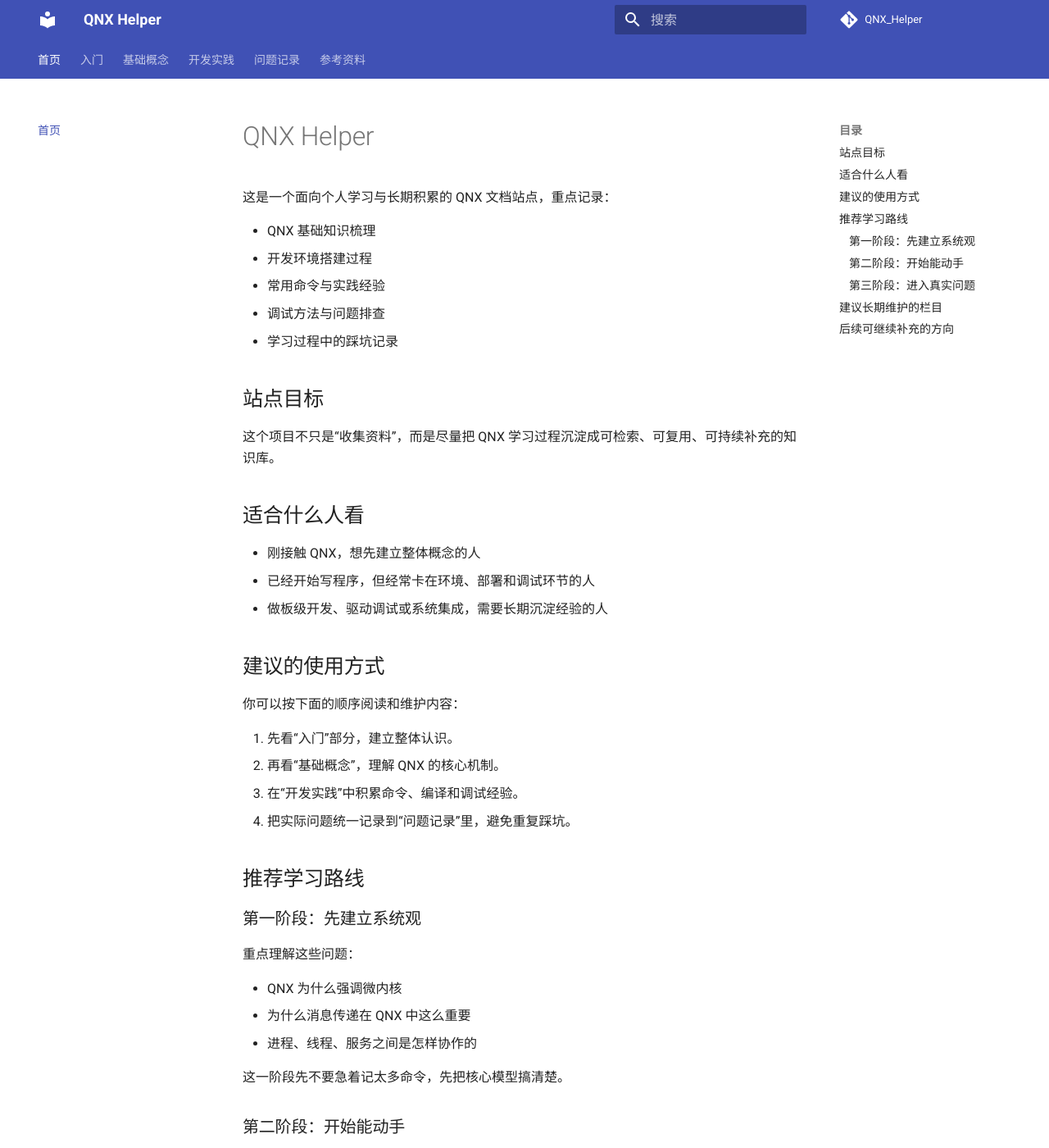
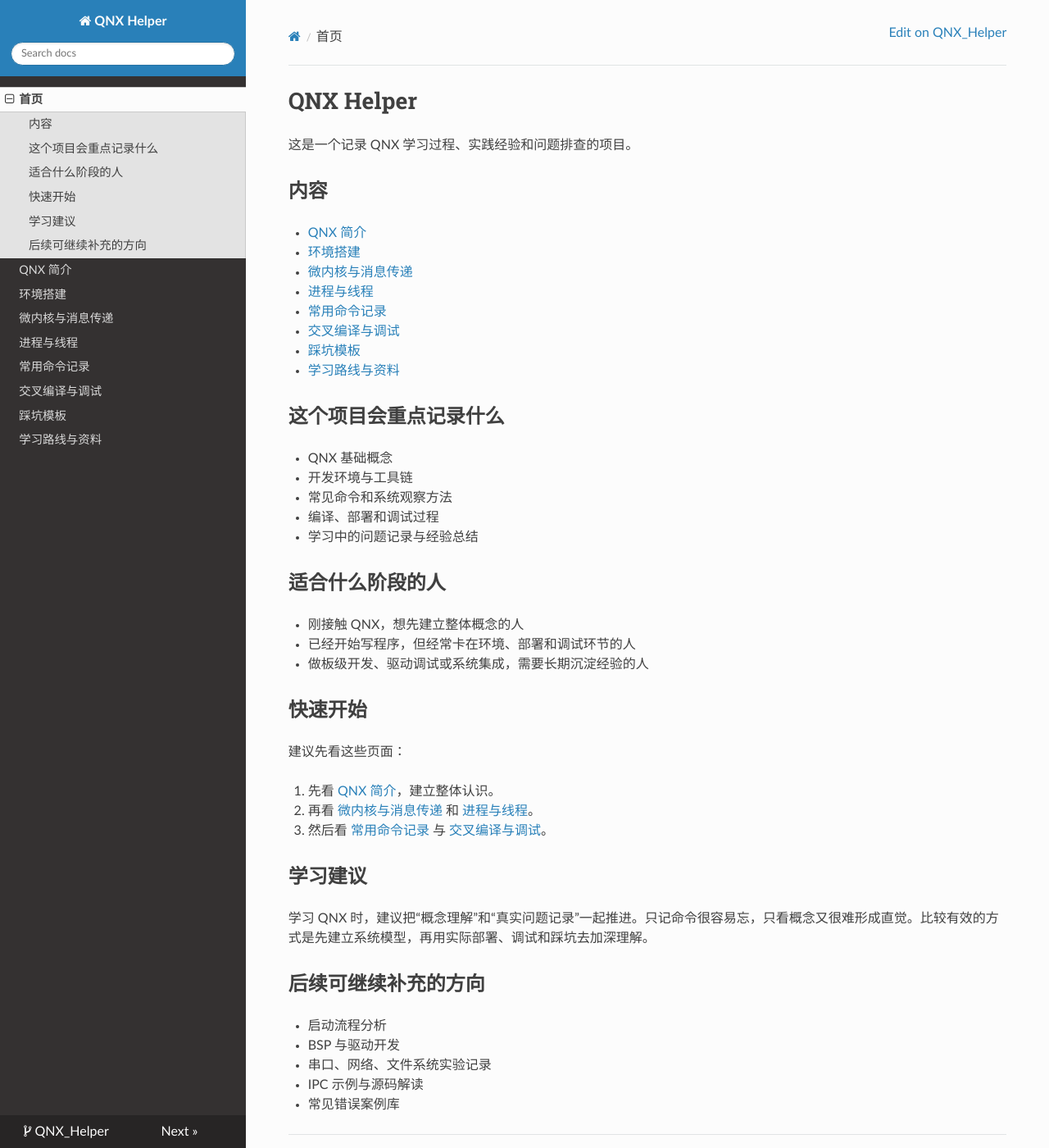
Before and after one commit to SwartzMss/QNX_Helper, an MkDocs documentation site: the page built from docs/index.md, in a window 1280 px wide and 1400 px high. Shown: the whole window at 82% size. Built offline with MkDocs 1.6.1, drawn with Linux system fonts in a browser that asks for light colours; nearby versions of some CDN libraries; comment, search, counter and statistics services are not loaded; some of the changed text lies outside the part shown.

Commit message:
Align docs site style with RaspberryPier

```diff
--- a/docs/index.md
+++ b/docs/index.md
@@ -1,63 +1,43 @@
 # QNX Helper
 
-这是一个面向个人学习与长期积累的 QNX 文档站点，重点记录：
+这是一个记录 QNX 学习过程、实践经验和问题排查的项目。
 
-- QNX 基础知识梳理
-- 开发环境搭建过程
-- 常用命令与实践经验
-- 调试方法与问题排查
-- 学习过程中的踩坑记录
+## 内容
 
-## 站点目标
+- [QNX 简介](./getting-started/overview.md)
+- [环境搭建](./getting-started/setup.md)
+- [微内核与消息传递](./fundamentals/microkernel-and-messaging.md)
+- [进程与线程](./fundamentals/process-and-thread.md)
+- [常用命令记录](./practice/common-commands.md)
+- [交叉编译与调试](./practice/build-and-debug.md)
+- [踩坑模板](./notes/troubleshooting-template.md)
+- [学习路线与资料](./references/resources.md)
 
-这个项目不只是“收集资料”，而是尽量把 QNX 学习过程沉淀成可检索、可复用、可持续补充的知识库。
+## 这个项目会重点记录什么
 
-## 适合什么人看
+- QNX 基础概念
+- 开发环境与工具链
+- 常见命令和系统观察方法
+- 编译、部署和调试过程
+- 学习中的问题记录与经验总结
+
+## 适合什么阶段的人
 
 - 刚接触 QNX，想先建立整体概念的人
 - 已经开始写程序，但经常卡在环境、部署和调试环节的人
 - 做板级开发、驱动调试或系统集成，需要长期沉淀经验的人
 
-## 建议的使用方式
+## 快速开始
 
-你可以按下面的顺序阅读和维护内容：
+建议先看这些页面：
 
-1. 先看“入门”部分，建立整体认识。
-2. 再看“基础概念”，理解 QNX 的核心机制。
-3. 在“开发实践”中积累命令、编译和调试经验。
-4. 把实际问题统一记录到“问题记录”里，避免重复踩坑。
+1. 先看 [QNX 简介](./getting-started/overview.md)，建立整体认识。
+2. 再看 [微内核与消息传递](./fundamentals/microkernel-and-messaging.md) 和 [进程与线程](./fundamentals/process-and-thread.md)。
+3. 然后看 [常用命令记录](./practice/common-commands.md) 与 [交叉编译与调试](./practice/build-and-debug.md)。
 
-## 推荐学习路线
+## 学习建议
 
-### 第一阶段：先建立系统观
-
-重点理解这些问题：
-
-- QNX 为什么强调微内核
-- 为什么消息传递在 QNX 中这么重要
-- 进程、线程、服务之间是怎样协作的
-
-这一阶段先不要急着记太多命令，先把核心模型搞清楚。
-
-### 第二阶段：开始能动手
-
-建议开始做几类最小实验：
-
-- 编译并运行一个最小程序
-- 查看系统中的进程和线程
-- 观察消息传递或服务调用行为
-- 练习部署程序到目标环境
-
-### 第三阶段：进入真实问题
-
-当你开始遇到“程序起不来”“线程卡住”“服务连不上”“部署后缺库”这类问题时，学习速度会明显变快。这个阶段最重要的不是记结论，而是把问题的现象、排查过程和根因记下来。
-
-## 建议长期维护的栏目
-
-- 基础概念：写成稳定的主文档，避免重复整理
-- 开发实践：记录高频命令、编译方法、调试流程
-- 问题记录：每篇只解决一个明确问题
-- 参考资料：整理官方文档入口和自己的学习路线
+学习 QNX 时，建议把“概念理解”和“真实问题记录”一起推进。只记命令很容易忘，只看概念又很难形成直觉。比较有效的方式是先建立系统模型，再用实际部署、调试和踩坑去加深理解。
 
 ## 后续可继续补充的方向
 
--- /dev/null
+++ b/docs/stylesheets/extra.css
@@ -0,0 +1,9 @@
+.wy-nav-content {
+    max-width: 100%;
+}
+
+@media (min-width: 1800px) {
+    .wy-nav-content {
+        max-width: 1800px;
+    }
+}
--- a/mkdocs.yml
+++ b/mkdocs.yml
@@ -5,15 +5,10 @@
 repo_name: QNX_Helper
 
 theme:
-  name: material
-  language: zh
-  features:
-    - navigation.tabs
-    - navigation.sections
-    - navigation.top
-    - search.suggest
-    - search.highlight
-    - content.code.copy
+  name: readthedocs
+
+extra_css:
+  - stylesheets/extra.css
 
 markdown_extensions:
   - admonition
@@ -34,16 +29,11 @@
 
 nav:
   - 首页: index.md
-  - 入门:
-      - QNX 简介: getting-started/overview.md
-      - 环境搭建: getting-started/setup.md
-  - 基础概念:
-      - 微内核与消息传递: fundamentals/microkernel-and-messaging.md
-      - 进程与线程: fundamentals/process-and-thread.md
-  - 开发实践:
-      - 常用命令记录: practice/common-commands.md
-      - 交叉编译与调试: practice/build-and-debug.md
-  - 问题记录:
-      - 踩坑模板: notes/troubleshooting-template.md
-  - 参考资料:
-      - 学习路线与资料: references/resources.md
+  - QNX 简介: getting-started/overview.md
+  - 环境搭建: getting-started/setup.md
+  - 微内核与消息传递: fundamentals/microkernel-and-messaging.md
+  - 进程与线程: fundamentals/process-and-thread.md
+  - 常用命令记录: practice/common-commands.md
+  - 交叉编译与调试: practice/build-and-debug.md
+  - 踩坑模板: notes/troubleshooting-template.md
+  - 学习路线与资料: references/resources.md
```
Also changed, not shown: other parts of docs/index.md (+4 -0 lines).
